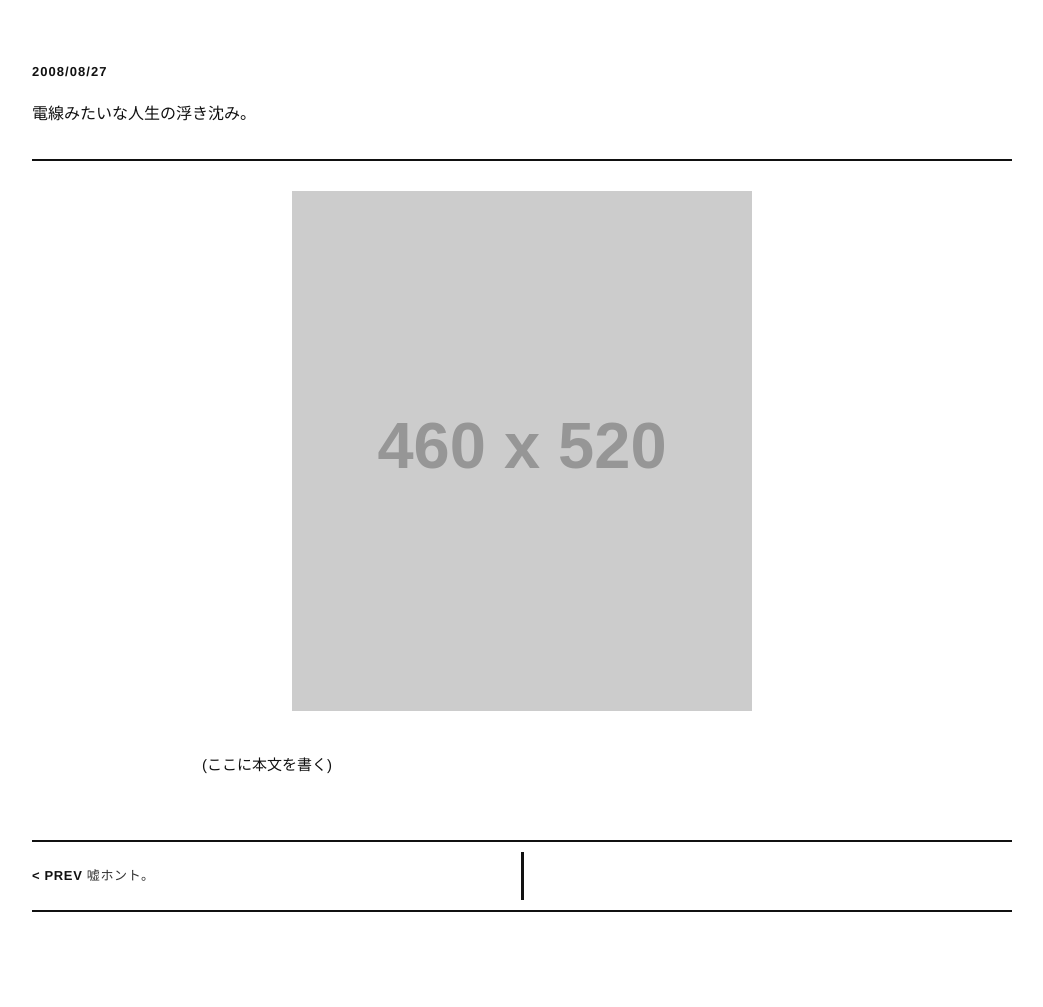
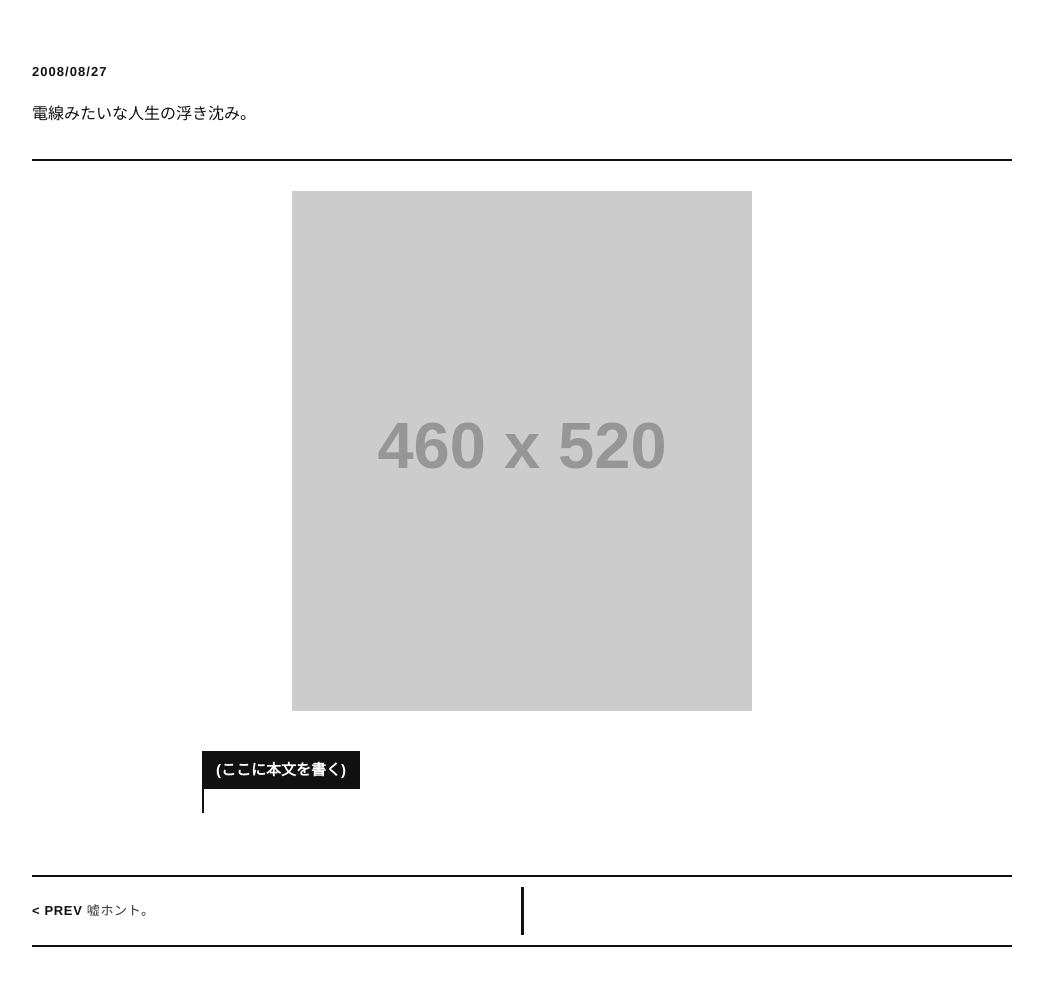
Before and after one commit to satoi/satoi.github.io, a Jekyll site: the page built from _posts/2008-08-27-densen.md, in a window 1280 px wide. Shown: the whole page, without its empty margins (118-1161 px from the left). Built offline with Jekyll 4.4.1, drawn with Linux system fonts in a browser that asks for light colours; before the commit the page ends 972 px from its top, so only the background shows below that.

Commit message:
Redesign post body highlight, add entry hover, bump font-weight

```diff
--- a/assets/style.css
+++ b/assets/style.css
@@ -13,6 +13,7 @@ body {
     sans-serif;
   font-size: 15px;
   line-height: 1.9;
+  font-weight: 500;
 }
 
 .wrap {
@@ -37,9 +38,10 @@ a {
   gap: 40px;
   padding: 28px 0;
   border-bottom: 2px solid #111;
+  transition: background 0.15s ease, padding 0.15s ease, margin 0.15s ease;
 }
 
-.entry.is-active {
+.entry:hover {
   background: #f2f2f2;
   margin: 0 -20px;
   padding: 28px 20px;
@@ -134,10 +136,29 @@ a {
 .post-body {
   max-width: 640px;
   margin: 0 auto;
+  position: relative;
+  padding-left: 20px;
+}
+
+.post-body::before {
+  content: "";
+  position: absolute;
+  top: 2px;
+  bottom: 2px;
+  left: 0;
+  width: 2px;
+  background: #111;
 }
 
 .post-body p {
-  margin: 0 0 28px;
+  position: relative;
+  display: inline-block;
+  background: #111;
+  color: #fff;
+  font-weight: 700;
+  line-height: 1.7;
+  padding: 6px 14px;
+  margin: 0 0 26px -20px;
 }
 
 /* ===== 記事下部ナビ ===== */
```
